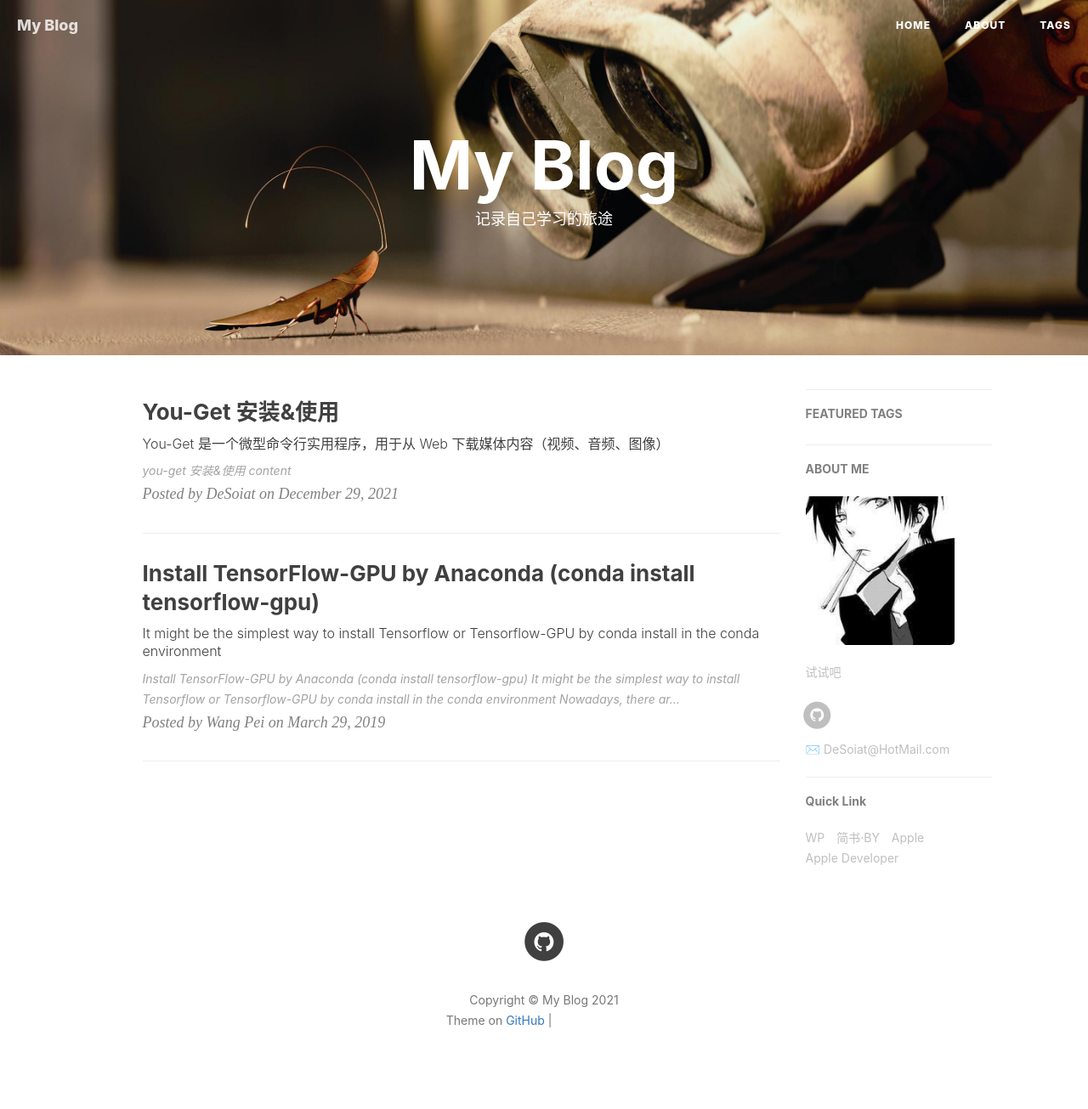
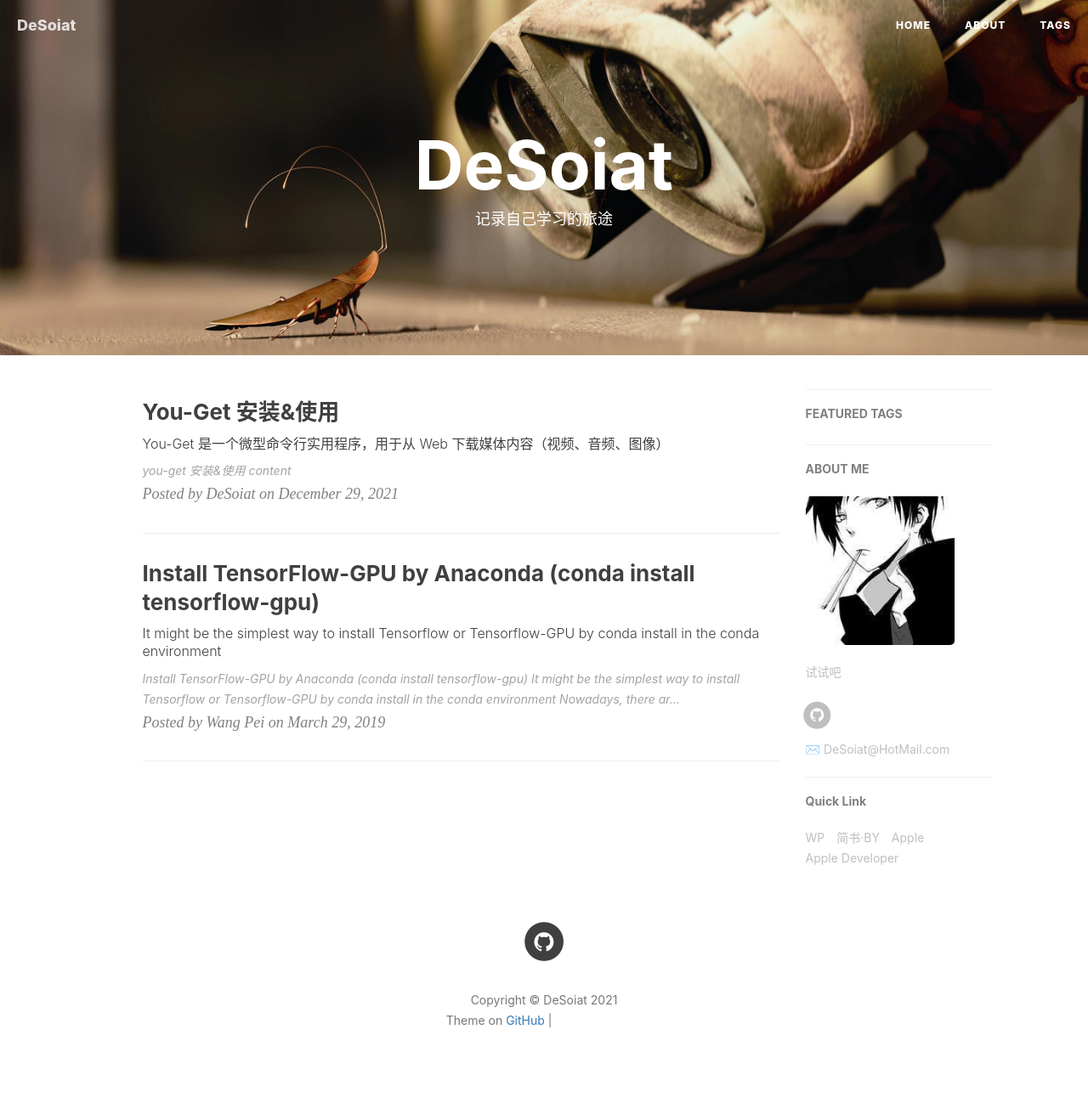
Before and after one commit to DeSoiat/DESOIAT.GITHUB.IO, a Jekyll site: the page built from index.html, in a window 1280 px wide. Shown: the whole page at 85% size. Built offline with Jekyll 4.4.1, drawn with Linux system fonts in a browser that asks for light colours; nearby versions of some CDN libraries; the list of posts is cut into pages by our own code; comment, search, counter and statistics services are not loaded; grey boxes are pictures that could not be loaded.

Commit message:
Update _config.yml

```diff
--- a/_config.yml
+++ b/_config.yml
@@ -1,5 +1,5 @@
 # Site settings
-title: My Blog
+title: DeSoiat
 SEOTitle: DeSoiat的博客 | My Blog
 header-img: img/404-bg.jpg
 email: DeSoiat@HotMail.com
```
